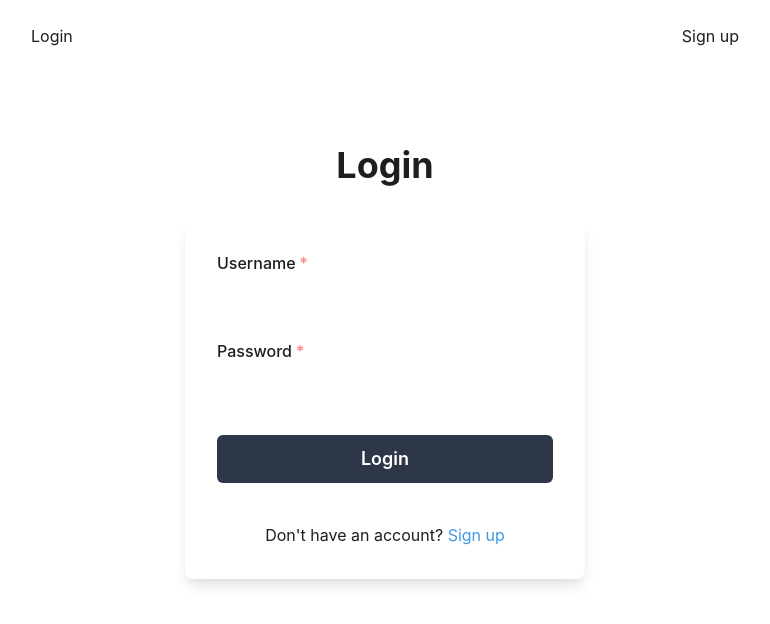
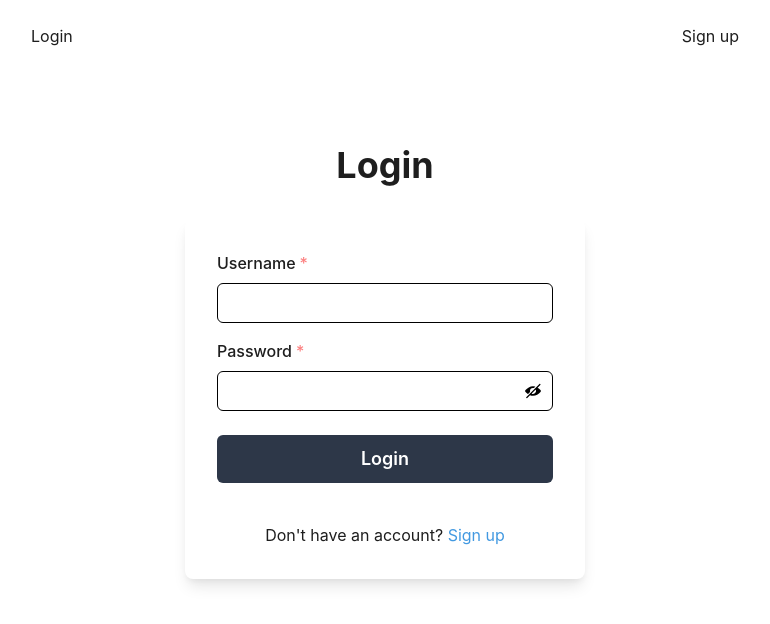
Before and after one commit to shreyanshxyz/BuzzLine, a React (Vite) app in the folder client/: page /auth in a window 1280 px wide. Shown: the top 624 px of the page, without its empty margins (255-1025 px from the left). Built offline with nearby package versions, Linux system fonts and the light colour scheme.

Commit message:
update LoginCard.jsx

```diff
--- a/client/src/components/Auth/LoginCard.jsx
+++ b/client/src/components/Auth/LoginCard.jsx
@@ -76,6 +76,10 @@ export default function LoginCard() {
             <FormControl isRequired>
               <FormLabel>Username</FormLabel>
               <Input
+                border={"1px solid black"}
+                _hover={{
+                  border: "2px solid black",
+                }}
                 type="text"
                 value={inputs.username}
                 onChange={(e) =>
@@ -90,6 +94,10 @@ export default function LoginCard() {
               <FormLabel>Password</FormLabel>
               <InputGroup>
                 <Input
+                  border={"1px solid black"}
+                  _hover={{
+                    border: "2px solid black",
+                  }}
                   type={showPassword ? "text" : "password"}
                   value={inputs.password}
                   onChange={(e) =>
@@ -101,6 +109,7 @@ export default function LoginCard() {
                 />
                 <InputRightElement h={"full"}>
                   <Button
+                    color={"black"}
                     variant={"ghost"}
                     onClick={() =>
                       setShowPassword((showPassword) => !showPassword)
```
